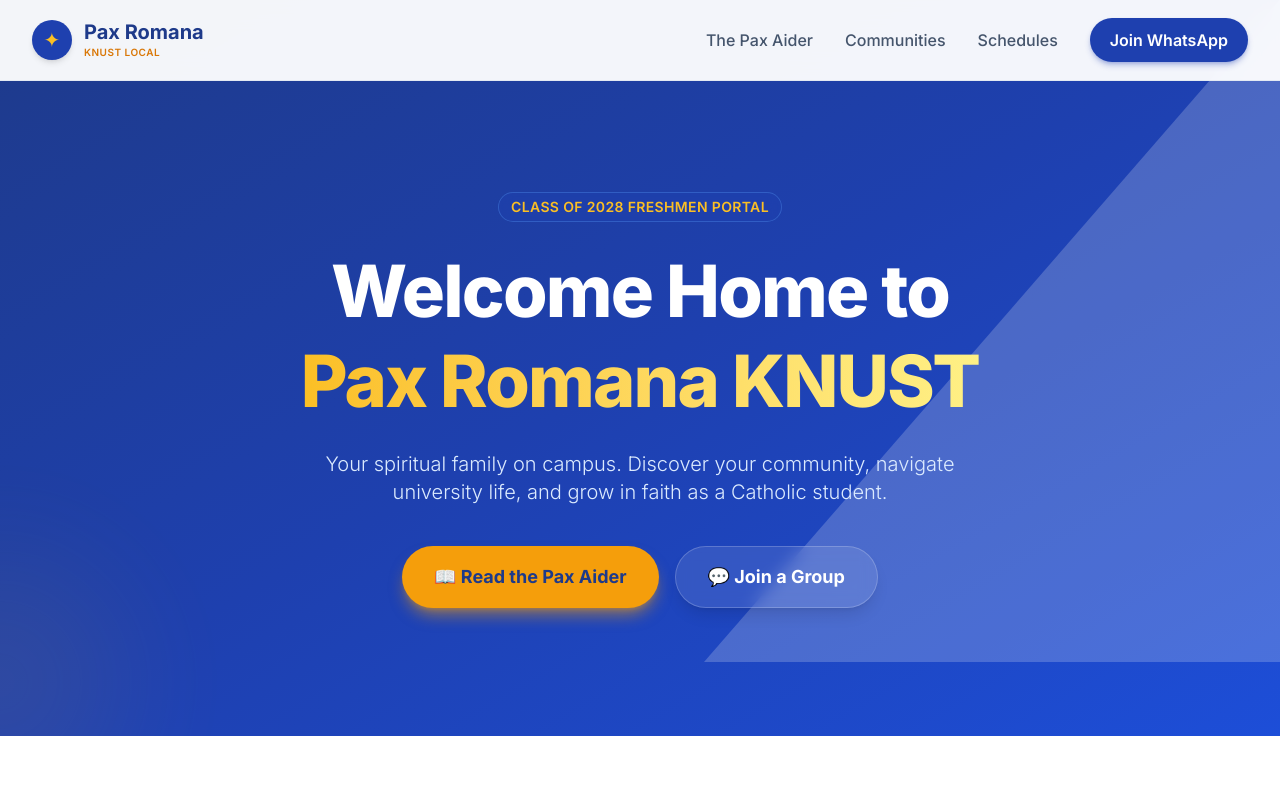
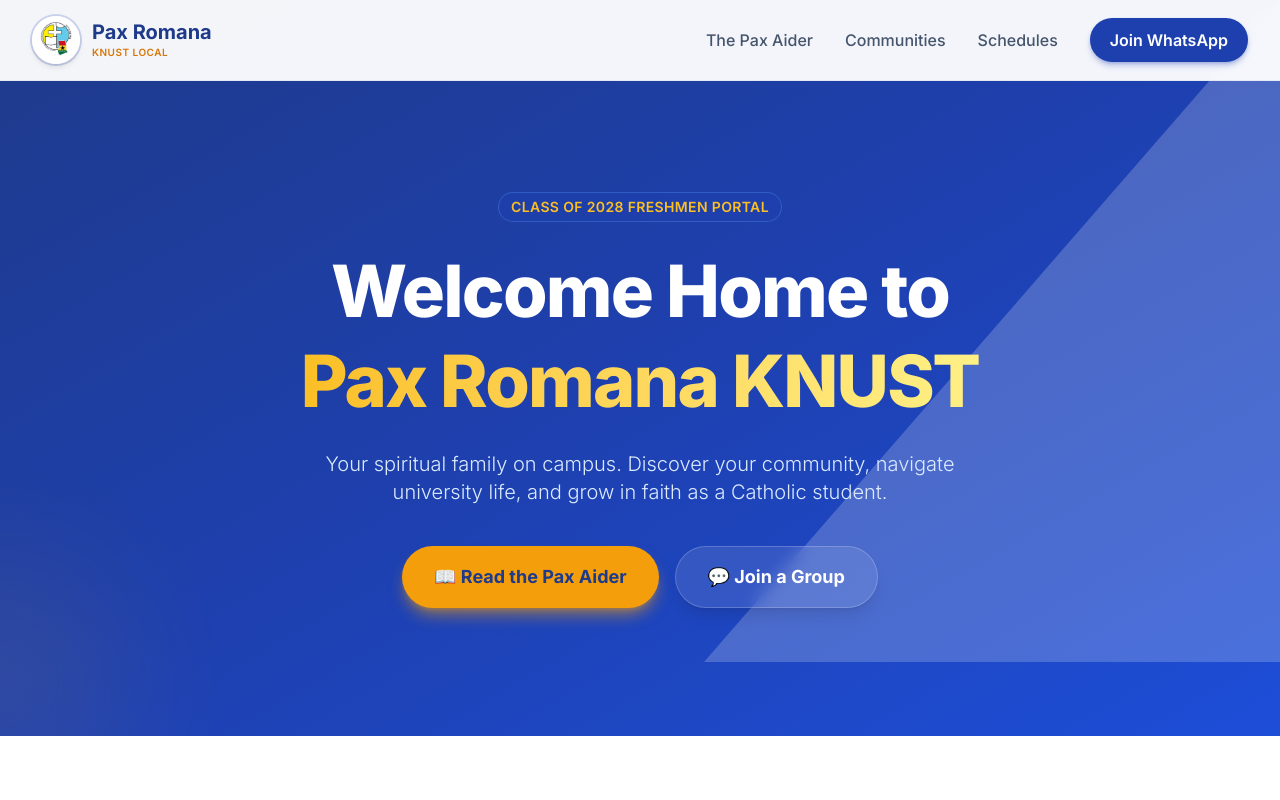
Before and after one commit to davidkudivi/pax-portal, a Next.js app: page / in a window 1280 px wide. Shown: the top 800 px of the page. Built offline with nearby package versions, Linux system fonts and the light colour scheme.

Commit message:
Second commit

```diff
--- a/src/app/page.js
+++ b/src/app/page.js
@@ -168,9 +168,11 @@ export default function Home() {
       <nav id="navbar" className="fixed z-50 w-full border-b border-slate-200/80 bg-white/95 backdrop-blur-md transition-all duration-300">
         <div className="mx-auto flex h-20 max-w-7xl items-center justify-between px-4 sm:px-6 lg:px-8">
           <div className="flex cursor-pointer items-center gap-3" onClick={() => window.scrollTo({ top: 0, behavior: 'smooth' })}>
-            <div className="flex h-10 w-10 items-center justify-center rounded-full bg-[#1e40af] text-xl text-[#fbbf24] shadow-md">
-              ✦
-            </div>
+            <img
+              src="/photo_2026-10-07_13-00-05.jpg"
+              alt="Pax Romana KNUST Logo"
+              className="h-12 w-12 rounded-full object-cover shadow-md ring-2 ring-[#1e40af]/20"
+            />
             <div className="flex flex-col">
               <span className="text-xl font-bold leading-tight text-[#1e3a8a]">Pax Romana</span>
               <span className="text-[10px] font-semibold tracking-wider text-[#d97706]">KNUST LOCAL</span>
```
Also changed, not shown: public/photo_2026-10-07_13-00-05.jpg (added).
